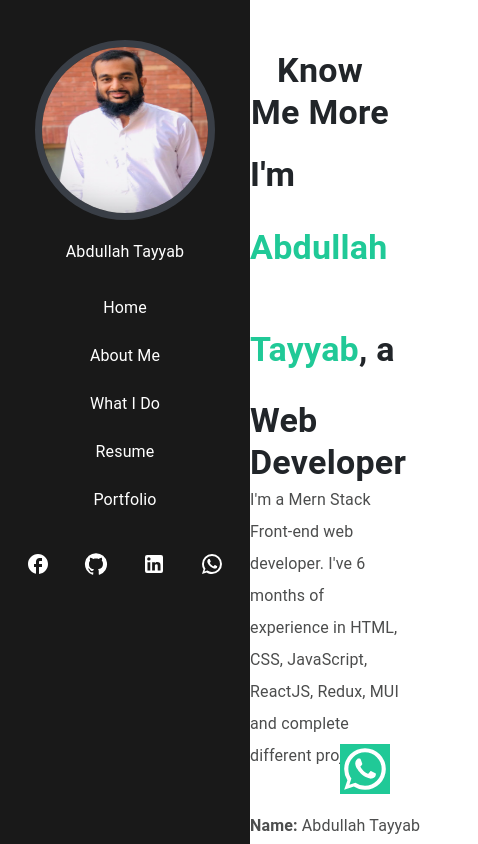
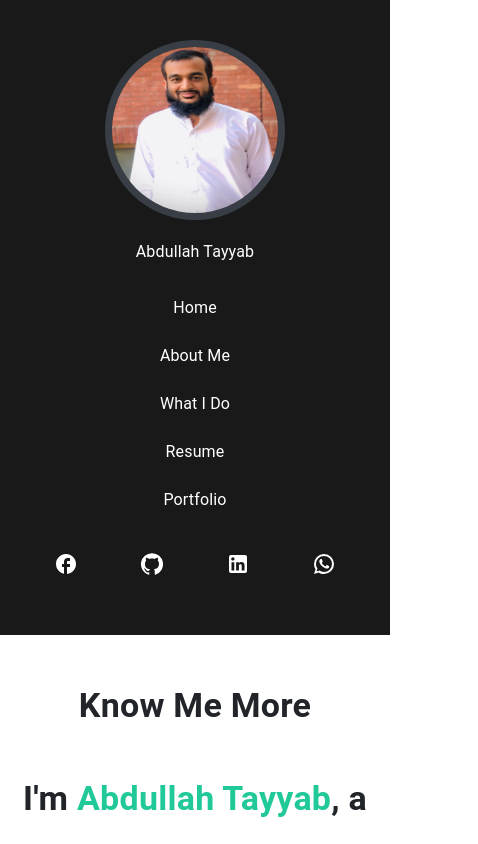
Before and after one commit to AbdullahTayyab894/personal-portfolio, a React (Create React App) app: page /about in a window 390 px wide. Shown: the top 844 px of the page, 478 px wide, since content can reach past the window. Built offline with nearby package versions, Linux system fonts and the light colour scheme.

Commit message:
responsive

```diff
--- a/package.json
+++ b/package.json
@@ -19,6 +19,7 @@
     "react-router-dom": "^6.7.0",
     "react-scripts": "5.0.1",
     "react-type-animation": "^2.1.2",
+    "styled-components": "^5.3.6",
     "web-vitals": "^2.1.4"
   },
   "scripts": {
--- a/src/component/About/About.jsx
+++ b/src/component/About/About.jsx
@@ -1,9 +1,8 @@
-import { Typography, Box, Button } from '@mui/material'
+import { Typography, Box, Button, Grid } from '@mui/material'
 import React from 'react'
 import Main from '../Home/DrawerSidebar'
 import DownloadIcon from '@mui/icons-material/Download';
 import CountUp from 'react-countup';
-import WhatsAppIcon from '@mui/icons-material/WhatsApp';
 
 const About = () => {
 
@@ -20,11 +19,9 @@ const About = () => {
 
   return (
     <>
+      <Grid container>
         <Main />
-      <Box sx={{
-        marginLeft: "250px"
-      }}>
-
+        <Grid item xs={12} md={10} >
           <Typography variant='h4' sx={{
             textAlign: "center",
             fontWeight: "bold",
@@ -39,13 +36,14 @@ const About = () => {
             marginTop: "20px",
           }}>
             <Box sx={{
-            maxWidth: "600px"
+              maxWidth: "600px",
+              // textAlign:"center"
             }}>
-            <Typography variant='h4' fontWeight="bold">I'm <span style={{
+              <Typography variant='h4' fontWeight="bold" textAlign="center">I'm <span style={{
                 color: "#20c997",
                 lineHeight: "3em"
               }}>Abdullah Tayyab</span>, a Web Developer</Typography>
-            <Typography color="#4C4D4D" lineHeight="2em">I'm a Mern Stack Front-end web developer. I've 6 months of experience in HTML, CSS, JavaScript, ReactJS, Redux, MUI and complete different projects.</Typography>
+              <Typography color="#4C4D4D" lineHeight="2em" padding="0px 20px 0px 20px">I'm a Mern Stack Front-end web developer. I've 6 months of experience in HTML, CSS, JavaScript, ReactJS, Redux, MUI and complete different projects.</Typography>
             </Box>
             <Box sx={{
               maxWidth: "300px",
@@ -112,7 +110,9 @@ const About = () => {
             color: "#4C4D4D",
             textAlign: "center"
           }}>
-          <Box>
+            <Box sx={{
+              marginBottom:"30px"
+            }}>
               <Typography variant='h2'>
                 <CountUp end={6} duration={1} />+
               </Typography>
@@ -125,18 +125,8 @@ const About = () => {
               <Typography variant='h5'>Projects Completed</Typography>
             </Box>
           </Box>
-        <Box sx={{
-          position: "absolute",
-          right: "0px",
-          bottom: "50px"
-        }}>
-          <WhatsAppIcon sx={{
-            color: "white",
-            fontSize: "50px",
-            background: "#20c997"
-          }} />
-        </Box>
-      </Box>
+        </Grid>
+      </Grid>
     </>
   )
 }
--- a/src/component/Home/Drawer.jsx
+++ b/src/component/Home/Drawer.jsx
@@ -1,5 +1,5 @@
 import React from 'react'
-import {Box,} from '@mui/material'
+import {Box, Grid,} from '@mui/material'
 import Main from './DrawerSidebar'
 import DrawerAbout from './DrawerAbout'
 import './drawer.css'
@@ -7,15 +7,10 @@ import './drawer.css'
 const Drawer = () => {
     return (
         <>
-            <Box className='drawer'
-            sx={{
-                display: "block",
-                flexDirection: "row"
-            }}
-            >
+            <Grid container >
                 <Main />
                 <DrawerAbout />
-            </Box>
+            </Grid>
         </>
     )
 }
--- a/src/component/Home/DrawerAbout.jsx
+++ b/src/component/Home/DrawerAbout.jsx
@@ -1,20 +1,19 @@
 import React from 'react'
-import { Box, Typography } from '@mui/material'
+import { Box, Grid, Typography } from '@mui/material'
 import { TypeAnimation } from 'react-type-animation';
 import './drawer.css'
 
 const DrawerAbout = () => {
     return (
         <>
-            <Box className="container"
+            <Grid item xs={12} md={10} className="container"
                 sx={{
                     color: "white",
                     display: "flex",
                     alignItems: "center",
                     justifyContent: "center",
                     height: "100vh",
-                    marginLeft: "250px",
-                    width: "calc(100% - 250px)",
+                    paddingLeft:"50px"
                 }}>
                 <Box textAlign="center" >
                     <Typography variant='h4'>Welcome</Typography>
@@ -27,7 +26,7 @@ const DrawerAbout = () => {
                     />
                     <Typography variant='h5'>Based in Kasur,Pakistan</Typography>
                 </Box>
-            </Box>
+            </Grid>
         </>
     )
 }
--- a/src/component/Home/DrawerSidebar.jsx
+++ b/src/component/Home/DrawerSidebar.jsx
@@ -1,24 +1,35 @@
-import React,{useState} from 'react'
-import { Avatar, Box, Typography } from '@mui/material'
+import React, { useState } from 'react'
+import { Avatar, Box, Grid, Typography } from '@mui/material'
 import FacebookOutlinedIcon from '@mui/icons-material/FacebookOutlined';
 import GitHubIcon from '@mui/icons-material/GitHub';
 import LinkedInIcon from '@mui/icons-material/LinkedIn';
 import my2 from '../../images/my2.jpeg'
 import { Link } from 'react-router-dom';
 import WhatsAppIcon from '@mui/icons-material/WhatsApp';
+import styled, { css } from 'styled-components';
 
 const Main = () => {
+
+    const StyleRegisterComponent = styled.div`
+    background: rgba(0, 0, 0, 0.9);
+    color: white;
+    textAlign: center;
+    min-width:232px;
+    padding: 40px 0px 51px 0px;
+    height:635px;
+    top:0px;
+    position:sticky;
+
+    @media (max-width:900px){
+        position:"relative"
+    }
+    `;
     return (
         <>
-            <Box sx={{
-                background: "rgba(0, 0, 0, 0.9);",
-                color: "white",
-                width: "250px",
-                height: "100%",
-                textAlign: "center",
-                position: "fixed",
-                paddingTop: "40px"
+            <Grid xs={12} md={2} sx={{
+                textAlign:"center"
             }}>
+                <StyleRegisterComponent >
                     <img src={my2} alt="Personal Photo"
                         style={{
                             width: "180px",
@@ -114,7 +125,8 @@ const Main = () => {
                             </Avatar>
                         </a>
                     </Box>
-            </Box>
+                </StyleRegisterComponent>
+            </Grid>
         </>
     )
 }
--- a/src/component/Home/drawer.css
+++ b/src/component/Home/drawer.css
@@ -5,6 +5,5 @@
     background-size: cover;
     background-blend-mode: luminosity;
     background-size: cover;
-    position: absolute;
     z-index: -1;
 }
--- a/src/component/Portfolio/ProjectsDisplay.jsx
+++ b/src/component/Portfolio/ProjectsDisplay.jsx
@@ -8,8 +8,9 @@ import './project.css'
 const ProjectsDisplay = () => {
   return (
     <>
+    <Grid container>
       <Main />
-      <Box marginLeft="250px" sx={{
+      <Grid xs={12} md={10} sx={{
         background: "#f8f9fa"
       }}>
         <Typography variant='h3' sx={{
@@ -127,7 +128,8 @@ const ProjectsDisplay = () => {
             )
           })
         }
-      </Box>
+      </Grid>
+    </Grid>
     </>
   )
 }
--- a/src/component/Resume/Resume.jsx
+++ b/src/component/Resume/Resume.jsx
@@ -1,4 +1,4 @@
-import { Box, Typography, Button } from '@mui/material'
+import { Box, Typography, Button,Grid } from '@mui/material'
 import React from 'react'
 import DownloadIcon from '@mui/icons-material/Download';
 import Main from '../Home/DrawerSidebar'
@@ -25,9 +25,11 @@ const onDownloadResume = () => {
 const Resume = () => {
     return (
         <>
+        <Grid container>
             <Main />
-            <Box sx={{
-                paddingLeft: "250px"
+            <Grid xs={12} md={9} sx={{
+                    paddingLeft: "30px",
+                    paddingRight: "30px",
             }}>
                 <Typography variant='h5' paddingTop="20px" fontWeight="bold" textAlign="center">My Education</Typography>
                 <Box sx={{
@@ -36,10 +38,10 @@ const Resume = () => {
                     justifyContent: "space-around",
                     alignItems: "center",
                     textAlign: "justify",
-                    paddingTop: "30px"
+                    paddingTop: "30px",
                 }}>
                     <Box sx={{
-                        width: "450px",
+                        maxWidth: "450px",
                         border: "1px solid #EBECF0",
                         borderRadius: "10px",
                         padding: "20px"
@@ -163,7 +165,7 @@ const Resume = () => {
                         justifyContent: "space-around",
                         flexWrap: "wrap",
                         width: "100%",
-                        marginBottom: "30px"
+                        marginBottom: "30px",
                     }}>
                         <Box sx={{
                             width: "450px",
@@ -197,7 +199,7 @@ const Resume = () => {
                         justifyContent: "space-around",
                         flexWrap: "wrap",
                         width: "100%",
-                        marginBottom: "30px"
+                        marginBottom: "30px",
                     }}>
                         <Box sx={{
                             width: "450px",
@@ -264,7 +266,7 @@ const Resume = () => {
                         width: "190px",
                         margin: "auto",
                         marginBottom: "30px",
-                        paddingTop: "30px"
+                        paddingTop: "30px",
                     }}>
                         <Button
                             endIcon={<DownloadIcon />}
@@ -282,7 +284,8 @@ const Resume = () => {
                             onClick={onDownloadResume}>Download CV</Button>
                     </Box>
                 </Box>
-            </Box>
+            </Grid>
+        </Grid>
         </>
     )
 }
--- a/src/component/Services/Skills.jsx
+++ b/src/component/Services/Skills.jsx
@@ -1,4 +1,4 @@
-import { Box, Typography } from '@mui/material'
+import { Box, Typography,Grid } from '@mui/material'
 import React from 'react'
 import Main from '../Home/DrawerSidebar'
 import { SkillApi } from './SkillAPi'
@@ -6,13 +6,13 @@ import { SkillApi } from './SkillAPi'
 const Skills = () => {
     return (
         <>
+        <Grid container>
             <Main />
-            <Box sx={{
+            <Grid xs={12} md={10} sx={{
                 height: "100%",
                 display: "flex",
                 flexWrap: "wrap",
                 background: "#f8f9fa",
-                marginLeft: "250px",
                 justifyContent: "space-around"
             }}>
                 {
@@ -51,7 +51,8 @@ const Skills = () => {
                         )
                     })
                 }
-            </Box>
+            </Grid>
+        </Grid>
         </>
     )
 }
```
Also changed, not shown: 1 other file (tests, documents, lock files or other folders). Lines whose indentation alone changed are shown as unchanged.
